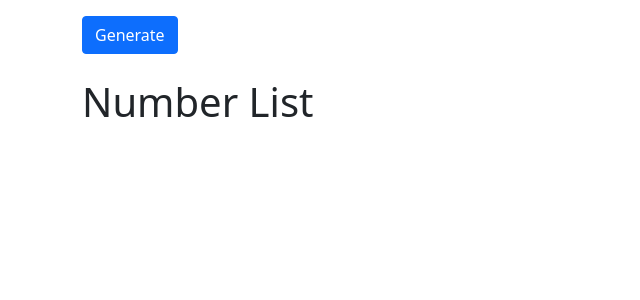
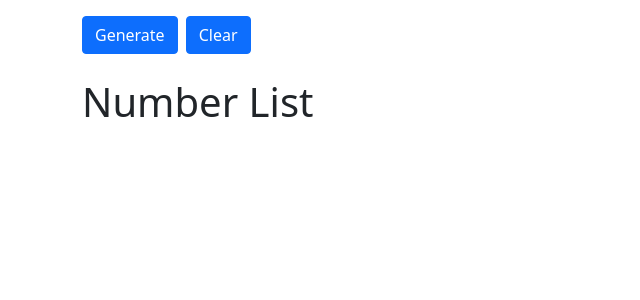
Before and after one commit to cm87/ang-num, an Angular app: page /dashboard in a window 1280 px wide. Shown: the top 300 px of the page, without its empty margins (0-640 px from the left). Built offline with nearby package versions, Linux system fonts and the light colour scheme.

Commit message:
Add clear button

```diff
--- a/package.json
+++ b/package.json
@@ -33,6 +33,7 @@
     "@angular/compiler-cli": "~12.2.0",
     "@types/jasmine": "~3.8.0",
     "@types/node": "^12.11.1",
+    "angular-cli-ghpages": "^1.0.7",
     "gh-pages": "^6.0.0",
     "jasmine-core": "~3.8.0",
     "karma": "~6.3.0",
--- a/src/app/components/dashboard/dashboard.component.html
+++ b/src/app/components/dashboard/dashboard.component.html
@@ -1,7 +1,8 @@
 <div class="container">
-    <div class="row">
-        <div class="col-12 mt-3">
-            <button type="button" class="btn btn-primary" (click)="generate()">Generate</button>
+    <div class="row mt-3">
+        <div class="col-12">
+            <button type="button" class="btn btn-primary me-2" (click)="generate()">Generate</button>
+            <button type="button" class="btn btn-primary" (click)="clear()">Clear</button>
         </div>
 
     </div>
--- a/src/app/components/dashboard/dashboard.component.ts
+++ b/src/app/components/dashboard/dashboard.component.ts
@@ -41,4 +41,9 @@ export class DashboardComponent {
     return Math.floor(Math.random() * 90) + 1;
   }
 
+  clear() {
+    this.numberList.splice(0, this.numberList.length);
+    console.log(this.numberList);
+  }
+
 }
```
Also changed, not shown: 2 other files (tests, documents, lock files or other folders).
